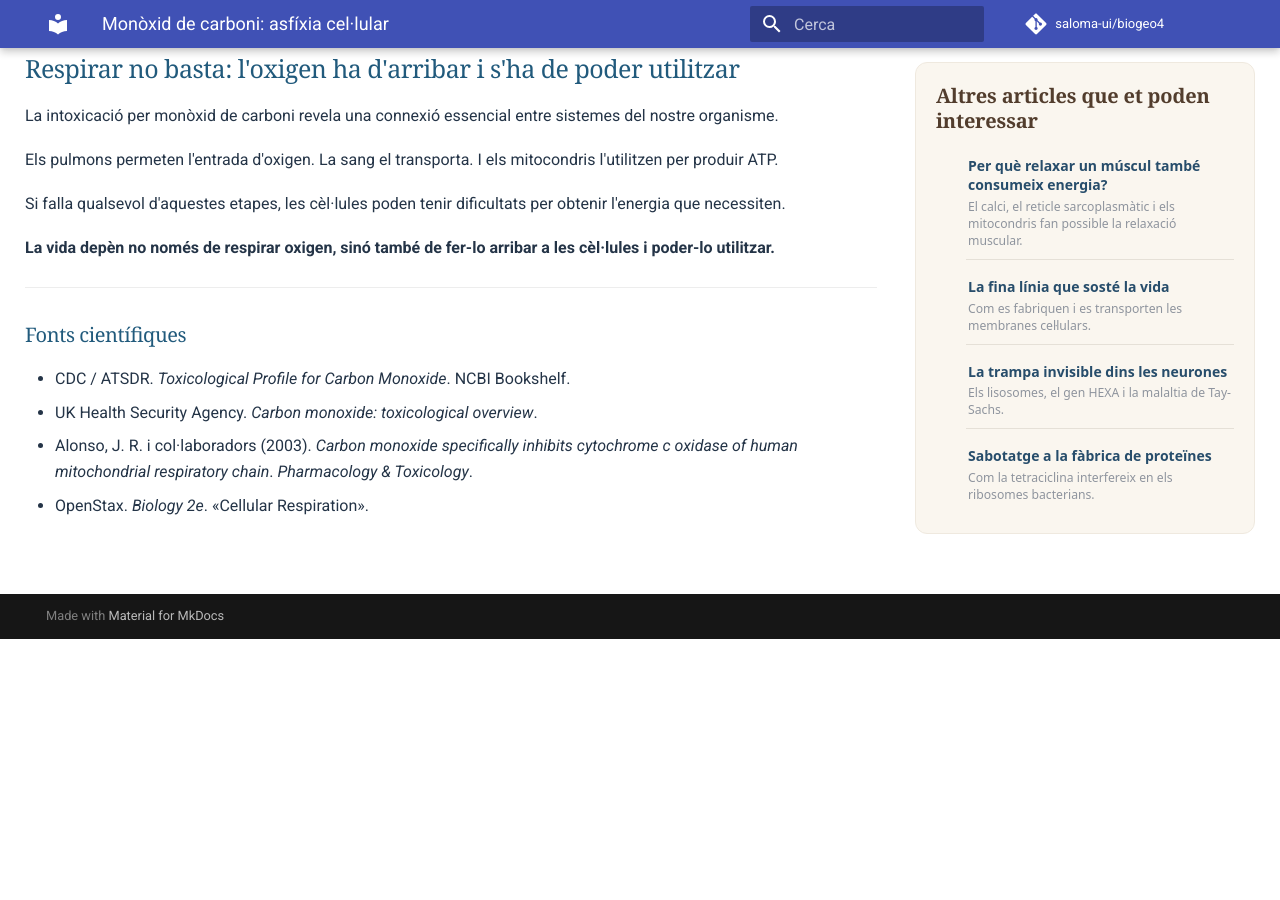
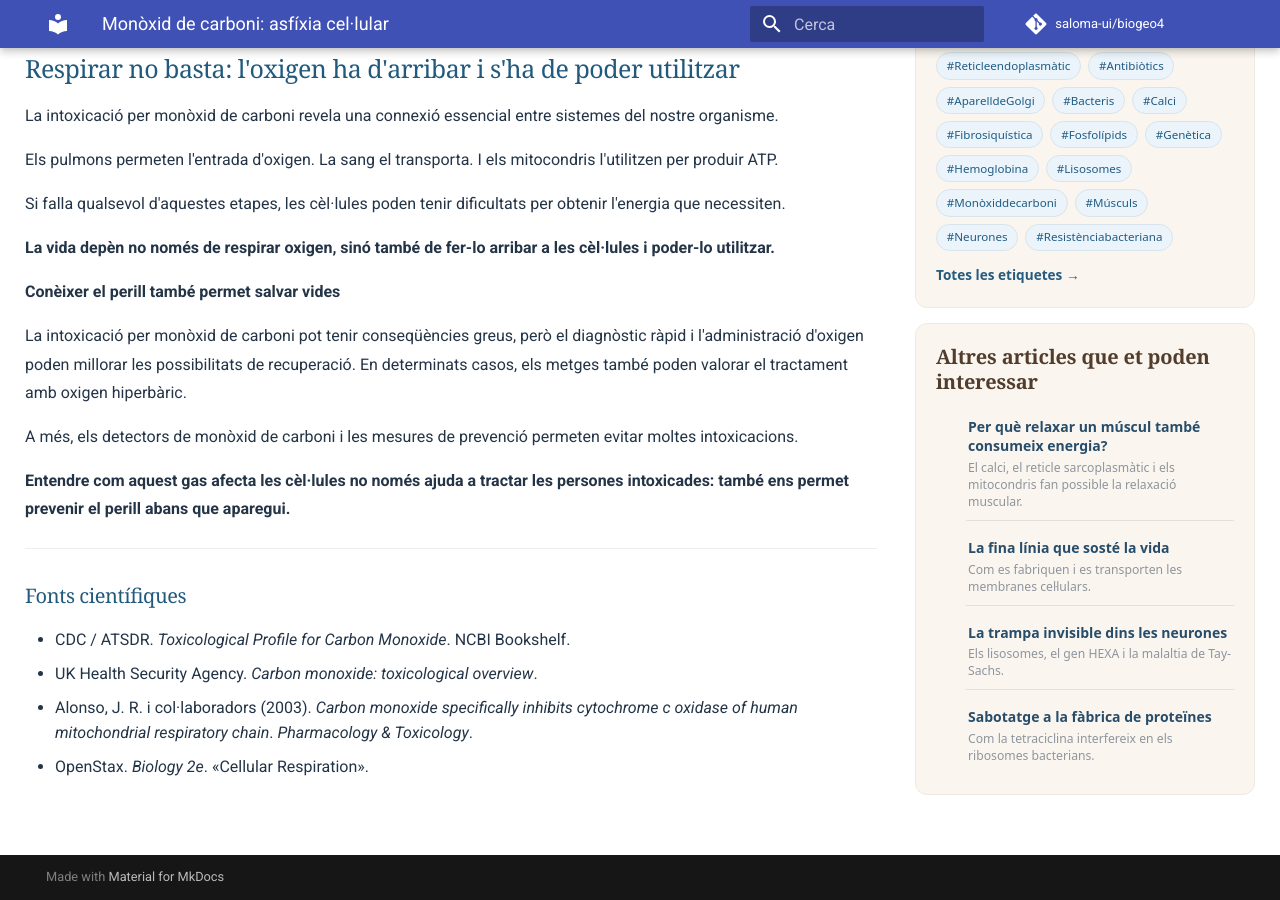
Before and after one commit to saloma-ui/biogeo4, an MkDocs documentation site: the page built from docs/divulgacio/ud02/03-gas-invisible.md, in a window 1280 px wide and 900 px high, scrolled down 4272 px. Built offline with MkDocs 1.6.1 and Material for MkDocs 9.7.7, drawn with Linux system fonts in a browser that asks for light colours; comment, search, counter and statistics services are not loaded; before the commit the page ends 4911 px from its top, so only the background shows below that.

Commit message:
Enhance content on carbon monoxide risks and prevention
Added information on carbon monoxide poisoning and prevention measures.

```diff
--- a/docs/divulgacio/ud02/03-gas-invisible.md
+++ b/docs/divulgacio/ud02/03-gas-invisible.md
@@ -114,6 +114,14 @@
 
 **La vida depèn no només de respirar oxigen, sinó també de fer-lo arribar a les cèl·lules i poder-lo utilitzar.**
 
+**Conèixer el perill també permet salvar vides**
+
+La intoxicació per monòxid de carboni pot tenir conseqüències greus, però el diagnòstic ràpid i l'administració d'oxigen poden millorar les possibilitats de recuperació. En determinats casos, els metges també poden valorar el tractament amb oxigen hiperbàric.
+
+A més, els detectors de monòxid de carboni i les mesures de prevenció permeten evitar moltes intoxicacions.
+
+**Entendre com aquest gas afecta les cèl·lules no només ajuda a tractar les persones intoxicades: també ens permet prevenir el perill abans que aparegui.**
+
 ---
 
 ### Fonts científiques
```
